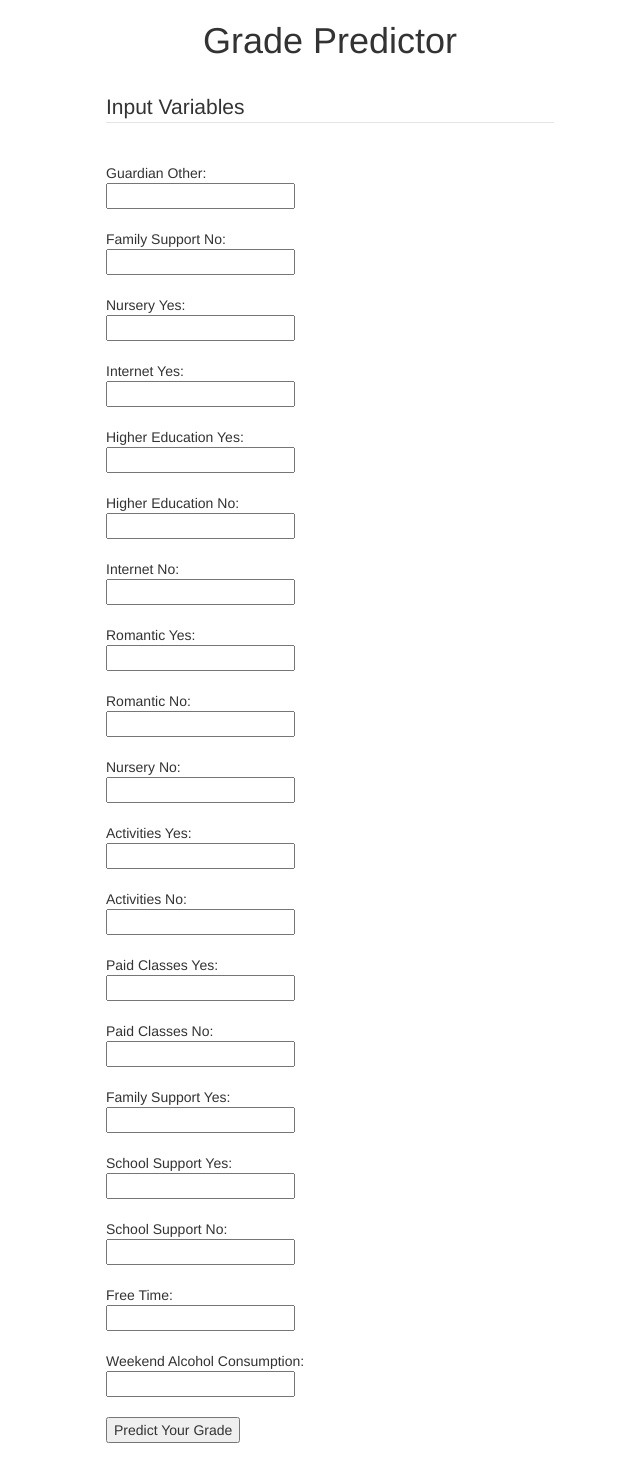
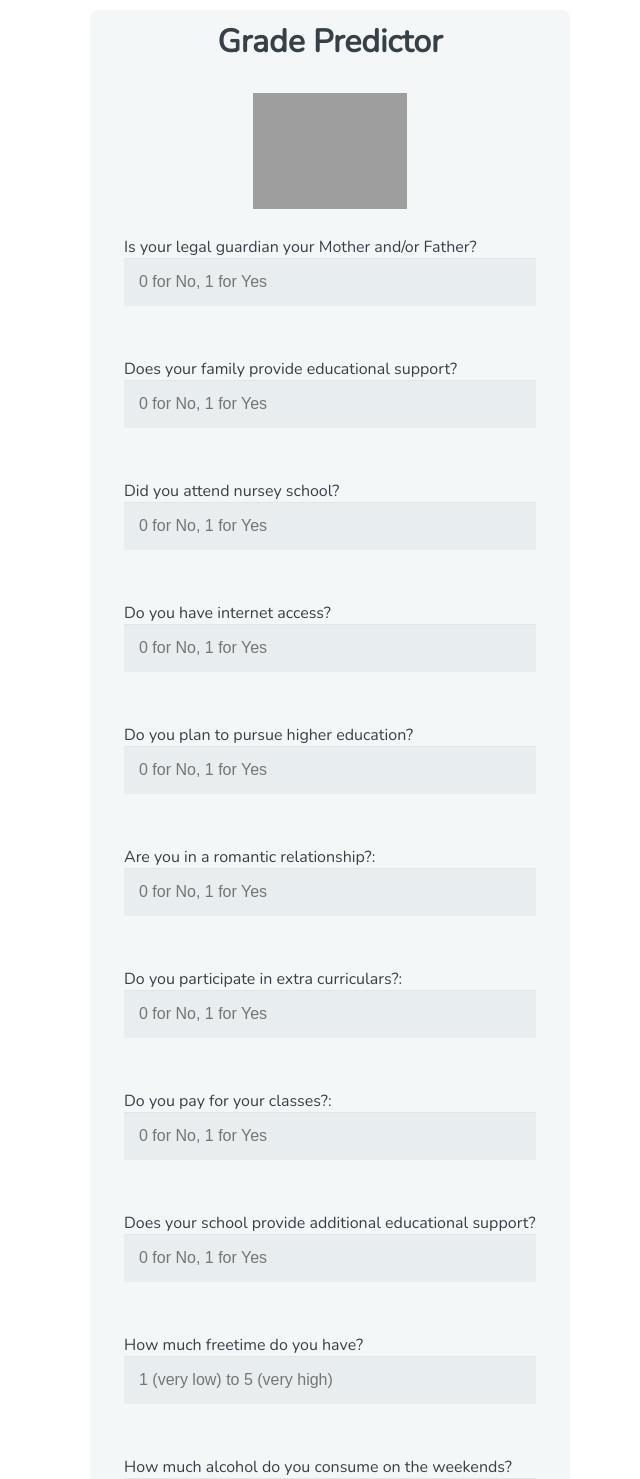
Before and after one commit to jfrostty/GradeWebApp, a Flask app: page / in a window 1280 px wide. Shown: the top 1479 px of the page, without its empty margins (310-950 px from the left). Run offline with Flask 3, Linux system fonts and the light colour scheme; parts of the project's set-up code (start-up, migrations or seed data) failed here and were passed over; some libraries are stand-ins or nearby versions; grey boxes are pictures that could not be loaded.

Commit message:
Add files via upload

```diff
--- a/templates/index.html
+++ b/templates/index.html
@@ -1,120 +1,192 @@
 <!DOCTYPE html>
 <html>
+  <head>
+    <meta charset="utf-8" />
+    <meta name="viewport" content="width=device-width, initial-scale=1.0" />
+    <title>Grade Predictor</title>
+    <link
+      href="https://fonts.googleapis.com/css?family=Nunito:400,300"
+      rel="stylesheet"
+      type="text/css"
+    />
 
     <style>
-    .navbar-test h1 {
-        color: #fff;
-        font-size: 40px;
-        align-content: center;
+      *,
+      *:before,
+      *:after {
+        -moz-box-sizing: border-box;
+        -webkit-box-sizing: border-box;
+        box-sizing: border-box;
       }
 
       body {
-        background-color: grey;
-        ;
+        font-family: "Nunito", sans-serif;
+        color: #384047;
       }
 
       form {
-        margin-top: 50px;
-        margin: auto;
-        width: 35%;
-        ;
+        max-width: 300px;
+        margin: 10px auto;
+        padding: 10px 20px;
+        background: #f4f7f8;
+        border-radius: 8px;
       }
 
-    .result {
-        margin: auto;
+      h1 {
+        margin: 0 0 30px 0;
+        text-align: center;
+      }
+
+      input[type="text"],
+      input[type="password"],
+      input[type="date"],
+      input[type="datetime"],
+      input[type="email"],
+      input[type="number"],
+      input[type="search"],
+      input[type="tel"],
+      input[type="time"],
+      input[type="url"],
+      textarea,
+      select {
+        background: rgba(255, 255, 255, 0.1);
+        border: none;
+        font-size: 16px;
+        height: auto;
+        margin: 0;
+        outline: 0;
+        padding: 15px;
+        width: 100%;
+        background-color: #e8eeef;
+        color: #8a97a0;
+        box-shadow: 0 1px 0 rgba(0, 0, 0, 0.03) inset;
+        margin-bottom: 30px;
+      }
+
+      input[type="radio"],
+      input[type="checkbox"] {
+        margin: 0 4px 8px 0;
+      }
+
+      select {
+        padding: 6px;
+        height: 32px;
+        border-radius: 2px;
+      }
+
+      button {
+        padding: 19px 39px 18px 39px;
+        color: #fff;
+        background-color: #4bc970;
+        font-size: 18px;
+        text-align: center;
+        font-style: normal;
+        border-radius: 5px;
+        width: 100%;
+        border: 1px solid #3ac162;
+        border-width: 1px 1px 3px;
+        box-shadow: 0 -1px 0 rgba(255, 255, 255, 0.1) inset;
+        margin-bottom: 10px;
+      }
+
+      fieldset {
+        margin-bottom: 30px;
+        border: none;
+      }
+
+      legend {
+        font-size: 1.4em;
+        margin-bottom: 10px;
+      }
+
+      label {
+        display: block;
+        margin-bottom: 8px;
+      }
+
+      label.light {
+        font-weight: 300;
+        display: inline;
+      }
+
+      .number {
+        background-color: #5fcf80;
+        color: #fff;
+        height: 30px;
+        width: 30px;
+        display: inline-block;
+        font-size: 0.8em;
+        margin-right: 4px;
+        line-height: 30px;
+        text-align: center;
+        text-shadow: 0 1px 0 rgba(255, 255, 255, 0.2);
+        border-radius: 100%;
+      }
+
+      .center {
+        display: block;
+        margin-left: auto;
+        margin-right: auto;
         width: 35%;
-        border: 1px solid #ccc;
-        background-color: grey;
-        color: #fff;
+        }
 
+      @media screen and (min-width: 480px) {
+        form {
+          max-width: 480px;
+        }
       }
     </style>
+  </head>
+  <body>
+    <div class="container">
+      <div class="col-md-12">
+        <form action="{{ url_for('predict') }}" method="POST">
+          <h1>Grade Predictor</h1>
+          <div class="col-md-4">
+            <img src="https://i.ibb.co/1Zph48X/Squidward.webp" alt="Crying Squidward" class="center">
+        </div>
+          <fieldset>
 
-<head>
-    <meta charset="UTF-8">
-    <meta name="viewport" content="width=device-width, initial-scale=1">
-    <link rel="stylesheet" href="https://maxcdn.bootstrapcdn.com/bootstrap/3.3.7/css/bootstrap.min.css" integrity="sha384-BVYiiSIFeK1dGmJRAkycuHAHRg32OmUcww7on3RYdg4Va+PmSTsz/K68vbdEjh4u" crossorigin="anonymous">
-</head>
+            <br />Is your legal guardian your Mother and/or Father?<br />
+            <input type="text" name="guardian_other" required="required" placeholder="0 for No, 1 for Yes"/><br />
 
-<body>
+            <br />Does your family provide educational support?<br />
+            <input type="text" name="famsup" required="required" placeholder="0 for No, 1 for Yes"/><br />
 
-    <nav class="navbar navbar-light bg-dark">
-        <span class="login">
-            <h1 style="text-align:center">Grade Predictor</h1>
-        </span>
-    </nav>
+            <br />Did you attend nursey school?<br />
+            <input type="text" name="nursery" required="required" placeholder="0 for No, 1 for Yes"/><br />
 
-    <form action="{{ url_for('predict') }}"method="POST">
+            <br />Do you have internet access?<br />
+            <input type="text" name="internet_yes" required="required" placeholder="0 for No, 1 for Yes"/><br />
 
-        <legend>Input Variables</legend>
+            <br />Do you plan to pursue higher education?<br />
+            <input type="text" name="higher_yes" required="required" placeholder="0 for No, 1 for Yes"/><br />
 
-        <br>Guardian Other:<br>
-        <input type="text" name="guardian_other" required="required" /><br>
+            <br />Are you in a romantic relationship?:<br />
+            <input type="text" name="romantic_yes" required="required" placeholder="0 for No, 1 for Yes"/><br />
 
-        <br>Family Support No:<br>
-        <input type="text" name="famsup_no" required="required" /><br>
+            <br />Do you participate in extra curriculars?:<br />
+            <input type="text" name="activities_yes" required="required" placeholder="0 for No, 1 for Yes"/><br />
 
-        <br>Nursery Yes:<br>
-        <input type="text" name="nursery_yes" required="required" /><br>
+            <br />Do you pay for your classes?:<br />
+            <input type="text" name="paid_yes" required="required" placeholder="0 for No, 1 for Yes"/><br />
 
-        <br>Internet Yes:<br>
-        <input type="text" name="internet_yes" required="required" /><br>
+            <br />Does your school provide additional educational support?<br />
+            <input type="text" name="schoolsup_yes" required="required" placeholder="0 for No, 1 for Yes"/><br />
 
-        <br>Higher Education Yes:<br>
-        <input type="text" name="higher_yes" required="required" /><br>
+            <br />How much freetime do you have?<br />
+            <input type="text" name="freetime" required="required" placeholder="1 (very low) to 5 (very high)"/><br />
 
-        <br>Higher Education No:<br>
-        <input type="text" name="higher_no" required="required" /><br>
-
-        <br>Internet No:<br>
-        <input type="text" name="internet_no" required="required" /><br>
-
-        <br>Romantic Yes:<br>
-        <input type="text" name="romantic_yes" required="required" /><br>
-
-        <br>Romantic No:<br>
-        <input type="text" name="romantic_no" required="required" /><br>
-
-        <br>Nursery No:<br>
-        <input type="text" name="nursery_no" required="required" /><br>
-
-        <br>Activities Yes:<br>
-        <input type="text" name="activities_yes" required="required" /><br>
-
-        <br>Activities No:<br>
-        <input type="text" name="activities_no" required="required" /><br>
-
-        <br>Paid Classes Yes:<br>
-        <input type="text" name="paid_yes" required="required" /><br>
-
-        <br>Paid Classes No:<br>
-        <input type="text" name="paid_no" required="required" /><br>
-
-        <br>Family Support Yes:<br>
-        <input type="text" name="famsup_yes" required="required" /><br>
-
-        <br>School Support Yes:<br>
-        <input type="text" name="schoolsup_yes" required="required" /><br>
-
-        <br>School Support No:<br>
-        <input type="text" name="schoolsup_no" required="required" /><br>
-
-        <br>Free Time:<br>
-        <input type="text" name="freetime" required="required" /><br>
-
-        <br>Weekend Alcohol Consumption:<br>
-        <input type="text" name="Walc" required="required" /><br>
-
-        <br><button type="submit" class=""btn btn-primary btn-block btn-large">Predict Your Grade</button></p>
+            <br />How much alcohol do you consume on the weekends?<br />
+            <input type="text" name="Walc" required="required" placeholder="1 (very low) to 5 (very high)"/><br />
+          </fieldset>
+          <button type="submit">Predict Your Grade</button>
         </form>
 
-    <br>
-    <br>
         <h4 style="text-align: center; color: green;">
             Predicted Grade: {{ prediction_text }}
         </h4>
       </div>
-
+    </div>
   </body>
-
 </html>
```
Lines whose indentation alone changed are shown as unchanged.
